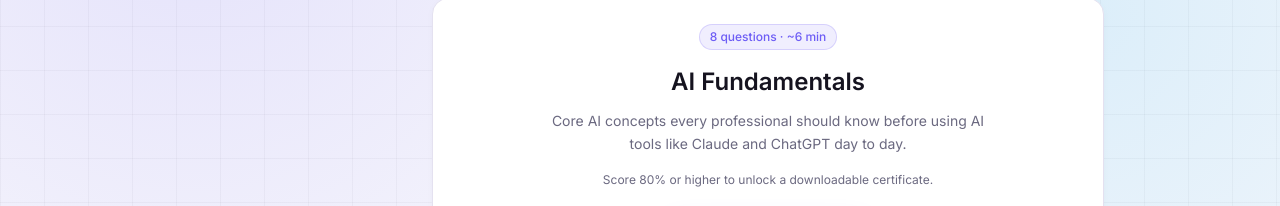
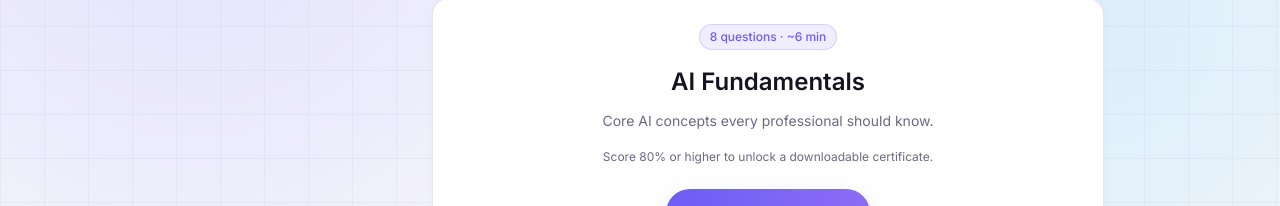
Before and after one commit to amymaybe222-jpg/AI-Workbench, a Next.js app: page /assessments/ai-fundamentals in a window 1280 px wide. Shown: the part 106-312 px from the top of the page. Built offline with nearby package versions, Linux system fonts and the light colour scheme.

Commit message:
Shorten Assessments page and quiz descriptions
Trims the page header description and each quiz's description (used
on both the list cards and the quiz start page) to a single line.

```diff
--- a/src/app/assessments/page.tsx
+++ b/src/app/assessments/page.tsx
@@ -14,7 +14,7 @@
       <PageHeader
         eyebrow="Assessments"
         title="Test your understanding"
-        description="Each assessment is under 10 questions. Score 80% or higher to unlock a downloadable certificate for your portfolio."
+        description="Short quizzes. Score 80% or higher to earn a certificate."
       />
       <AssessmentsList />
     </div>
--- a/src/data/quizzes.ts
+++ b/src/data/quizzes.ts
@@ -4,7 +4,7 @@
   {
     id: "ai-fundamentals",
     title: "AI Fundamentals",
-    description: "Core AI concepts every professional should know before using AI tools like Claude and ChatGPT day to day.",
+    description: "Core AI concepts every professional should know.",
     estimatedMinutes: 6,
     questions: [
       {
@@ -116,8 +116,7 @@
   {
     id: "prompt-engineering",
     title: "Prompt Engineering Basics",
-    description:
-      "Test your prompt engineering skills — practical techniques for writing prompts that get better AI results.",
+    description: "Practical techniques for writing better AI prompts.",
     estimatedMinutes: 5,
     questions: [
       {
@@ -216,8 +215,7 @@
   {
     id: "choosing-tools",
     title: "Choosing the Right AI Tool",
-    description:
-      "Test your ability to match a workplace task to the most appropriate AI tool, from Claude to Copilot.",
+    description: "Match workplace tasks to the right AI tool.",
     estimatedMinutes: 5,
     questions: [
       {
```
